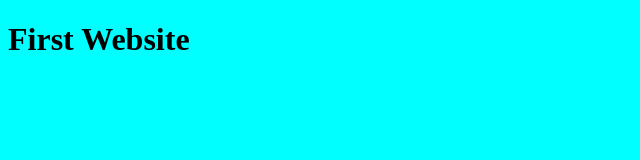
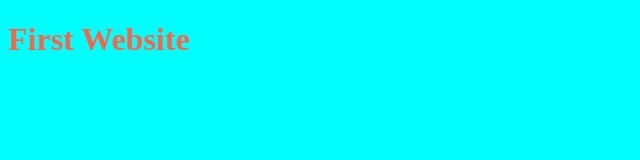
Before and after one commit to faizaafif/Web-Development, a plain HTML site: page first-html/index.html in a window 1280 px wide. Shown: the whole page, without its empty margins (0-640 px from the left). Drawn offline with Linux system fonts and the light colour scheme.

Commit message:
updated style.css

```diff
--- a/first-html/style.css
+++ b/first-html/style.css
@@ -1,3 +1,4 @@
 body{
     background-color: aqua;
+    color: tomato;
 }
```
